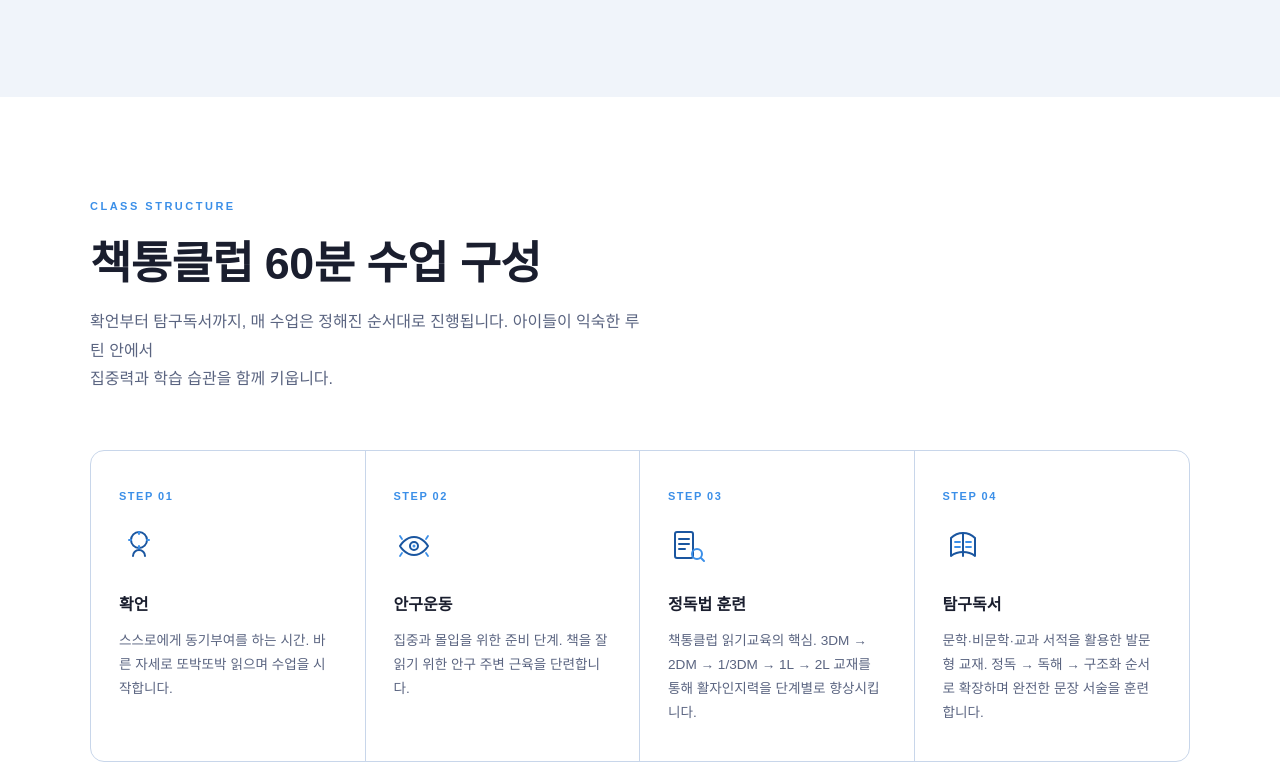
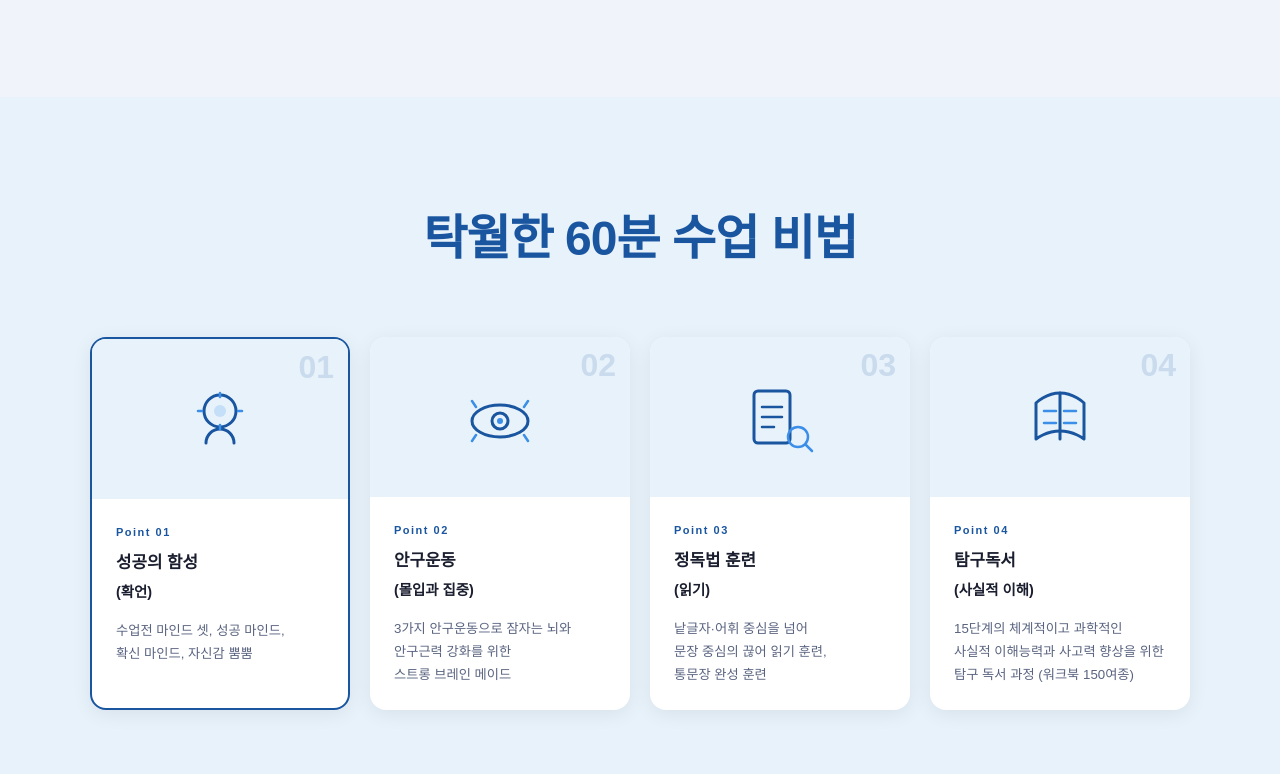
Before and after one commit to hobbytrain80-cmyk/booktongjoin, a plain HTML site: page index.html in a window 1280 px wide. Shown: the part 2546-3320 px from the top of the page. Drawn offline with Linux system fonts and the light colour scheme.

Commit message:
수업 순서 섹션 디자인 개편: 탁월한 60분 수업 비법

```diff
--- a/index.html
+++ b/index.html
@@ -629,57 +629,85 @@
   </section>
 
   <!-- CLASS FLOW -->
-  <section class="classflow" id="classflow">
+  <section class="classflow" id="classflow" style="background:#e8f2fb;">
     <div class="container">
-      <div class="classflow-top">
-        <div class="section-label">Class Structure</div>
-        <h2>책통클럽 60분 수업 구성</h2>
-        <p>확언부터 탐구독서까지, 매 수업은 정해진 순서대로 진행됩니다. 아이들이 익숙한 루틴 안에서<br>집중력과 학습 습관을 함께 키웁니다.</p>
+      <div style="text-align:center;margin-bottom:56px;">
+        <h2 style="font-size:clamp(2rem,4vw,3rem);font-weight:900;color:var(--green);letter-spacing:-1px;">탁월한 60분 수업 비법</h2>
       </div>
-      <div class="flow-steps">
-        <div class="flow-step">
-          <div class="flow-tag">STEP 01</div>
-          <svg width="40" height="40" viewBox="0 0 40 40" fill="none" xmlns="http://www.w3.org/2000/svg" style="margin-bottom:16px;">
-            <circle cx="20" cy="14" r="8" stroke="var(--green)" stroke-width="2" fill="none"/>
-            <path d="M14 30c0-3.314 2.686-6 6-6s6 2.686 6 6" stroke="var(--green)" stroke-width="2" stroke-linecap="round" fill="none"/>
-            <path d="M20 6v2M20 20v2M12 14h-2M30 14h-2" stroke="var(--yellow)" stroke-width="2" stroke-linecap="round"/>
-          </svg>
-          <h4>확언</h4>
-          <p>스스로에게 동기부여를 하는 시간. 바른 자세로 또박또박 읽으며 수업을 시작합니다.</p>
+      <div style="display:grid;grid-template-columns:repeat(4,1fr);gap:20px;">
+
+        <!-- Point 01 -->
+        <div style="background:#fff;border-radius:16px;overflow:hidden;box-shadow:0 4px 20px rgba(0,0,0,0.07);border:2px solid var(--green);">
+          <div style="background:#e8f2fb;padding:36px 24px 28px;display:flex;align-items:center;justify-content:center;min-height:160px;position:relative;">
+            <span style="position:absolute;top:12px;right:14px;font-size:2rem;font-weight:900;color:rgba(26,86,160,0.15);line-height:1;">01</span>
+            <svg width="80" height="80" viewBox="0 0 80 80" fill="none" xmlns="http://www.w3.org/2000/svg">
+              <circle cx="40" cy="28" r="16" stroke="#1a56a0" stroke-width="3" fill="none"/>
+              <path d="M26 60c0-7.732 6.268-14 14-14s14 6.268 14 14" stroke="#1a56a0" stroke-width="3" stroke-linecap="round" fill="none"/>
+              <path d="M40 10v4M40 42v4M22 28h-4M62 28h-4" stroke="#3b8fe8" stroke-width="2.5" stroke-linecap="round"/>
+              <circle cx="40" cy="28" r="6" fill="#3b8fe8" opacity="0.2"/>
+            </svg>
+          </div>
+          <div style="padding:24px;">
+            <p style="font-size:11px;font-weight:700;letter-spacing:1.5px;color:var(--green);margin-bottom:6px;">Point 01</p>
+            <h4 style="font-size:1.05rem;font-weight:800;color:var(--text);margin-bottom:12px;">성공의 함성<br><span style="font-weight:600;font-size:0.9rem;">(확언)</span></h4>
+            <p style="font-size:0.83rem;color:var(--muted);line-height:1.75;">수업전 마인드 셋, 성공 마인드,<br>확신 마인드, 자신감 뿜뿜</p>
+          </div>
         </div>
-        <div class="flow-step">
-          <div class="flow-tag">STEP 02</div>
-          <svg width="40" height="40" viewBox="0 0 40 40" fill="none" xmlns="http://www.w3.org/2000/svg" style="margin-bottom:16px;">
-            <path d="M6 20c0 0 5-9 14-9s14 9 14 9-5 9-14 9S6 20 6 20z" stroke="var(--green)" stroke-width="2" fill="none" stroke-linejoin="round"/>
-            <circle cx="20" cy="20" r="4" stroke="var(--green)" stroke-width="2" fill="none"/>
-            <circle cx="20" cy="20" r="1.5" fill="var(--yellow)"/>
-            <path d="M8 13l-2-3M32 13l2-3M8 27l-2 3M32 27l2 3" stroke="var(--yellow)" stroke-width="1.8" stroke-linecap="round"/>
-          </svg>
-          <h4>안구운동</h4>
-          <p>집중과 몰입을 위한 준비 단계. 책을 잘 읽기 위한 안구 주변 근육을 단련합니다.</p>
+
+        <!-- Point 02 -->
+        <div style="background:#fff;border-radius:16px;overflow:hidden;box-shadow:0 4px 20px rgba(0,0,0,0.07);">
+          <div style="background:#e8f2fb;padding:36px 24px 28px;display:flex;align-items:center;justify-content:center;min-height:160px;position:relative;">
+            <span style="position:absolute;top:12px;right:14px;font-size:2rem;font-weight:900;color:rgba(26,86,160,0.15);line-height:1;">02</span>
+            <svg width="80" height="80" viewBox="0 0 80 80" fill="none" xmlns="http://www.w3.org/2000/svg">
+              <ellipse cx="40" cy="40" rx="28" ry="16" stroke="#1a56a0" stroke-width="3" fill="none"/>
+              <circle cx="40" cy="40" r="8" stroke="#1a56a0" stroke-width="3" fill="none"/>
+              <circle cx="40" cy="40" r="3" fill="#3b8fe8"/>
+              <path d="M16 26l-4-6M64 26l4-6M16 54l-4 6M64 54l4 6" stroke="#3b8fe8" stroke-width="2.5" stroke-linecap="round"/>
+            </svg>
+          </div>
+          <div style="padding:24px;">
+            <p style="font-size:11px;font-weight:700;letter-spacing:1.5px;color:var(--green);margin-bottom:6px;">Point 02</p>
+            <h4 style="font-size:1.05rem;font-weight:800;color:var(--text);margin-bottom:12px;">안구운동<br><span style="font-weight:600;font-size:0.9rem;">(몰입과 집중)</span></h4>
+            <p style="font-size:0.83rem;color:var(--muted);line-height:1.75;">3가지 안구운동으로 잠자는 뇌와<br>안구근력 강화를 위한<br>스트롱 브레인 메이드</p>
+          </div>
         </div>
-        <div class="flow-step">
-          <div class="flow-tag">STEP 03</div>
-          <svg width="40" height="40" viewBox="0 0 40 40" fill="none" xmlns="http://www.w3.org/2000/svg" style="margin-bottom:16px;">
-            <rect x="7" y="6" width="18" height="26" rx="2" stroke="var(--green)" stroke-width="2" fill="none"/>
-            <path d="M11 13h10M11 18h10M11 23h6" stroke="var(--green)" stroke-width="2" stroke-linecap="round"/>
-            <circle cx="29" cy="28" r="5" stroke="var(--yellow)" stroke-width="2" fill="none"/>
-            <path d="M33 32l3 3" stroke="var(--yellow)" stroke-width="2" stroke-linecap="round"/>
-          </svg>
-          <h4>정독법 훈련</h4>
-          <p>책통클럽 읽기교육의 핵심. 3DM → 2DM → 1/3DM → 1L → 2L 교재를 통해 활자인지력을 단계별로 향상시킵니다.</p>
+
+        <!-- Point 03 -->
+        <div style="background:#fff;border-radius:16px;overflow:hidden;box-shadow:0 4px 20px rgba(0,0,0,0.07);">
+          <div style="background:#e8f2fb;padding:36px 24px 28px;display:flex;align-items:center;justify-content:center;min-height:160px;position:relative;">
+            <span style="position:absolute;top:12px;right:14px;font-size:2rem;font-weight:900;color:rgba(26,86,160,0.15);line-height:1;">03</span>
+            <svg width="80" height="80" viewBox="0 0 80 80" fill="none" xmlns="http://www.w3.org/2000/svg">
+              <rect x="14" y="10" width="36" height="52" rx="4" stroke="#1a56a0" stroke-width="3" fill="none"/>
+              <path d="M22 26h20M22 36h20M22 46h12" stroke="#1a56a0" stroke-width="2.5" stroke-linecap="round"/>
+              <circle cx="58" cy="56" r="10" stroke="#3b8fe8" stroke-width="2.5" fill="none"/>
+              <path d="M66 64l6 6" stroke="#3b8fe8" stroke-width="2.5" stroke-linecap="round"/>
+            </svg>
+          </div>
+          <div style="padding:24px;">
+            <p style="font-size:11px;font-weight:700;letter-spacing:1.5px;color:var(--green);margin-bottom:6px;">Point 03</p>
+            <h4 style="font-size:1.05rem;font-weight:800;color:var(--text);margin-bottom:12px;">정독법 훈련<br><span style="font-weight:600;font-size:0.9rem;">(읽기)</span></h4>
+            <p style="font-size:0.83rem;color:var(--muted);line-height:1.75;">낱글자·어휘 중심을 넘어<br>문장 중심의 끊어 읽기 훈련,<br>통문장 완성 훈련</p>
+          </div>
         </div>
-        <div class="flow-step">
-          <div class="flow-tag">STEP 04</div>
-          <svg width="40" height="40" viewBox="0 0 40 40" fill="none" xmlns="http://www.w3.org/2000/svg" style="margin-bottom:16px;">
-            <path d="M20 7C13 7 8 12 8 12v18s5-4 12-4 12 4 12 4V12s-5-5-12-5z" stroke="var(--green)" stroke-width="2" fill="none" stroke-linejoin="round"/>
-            <path d="M20 7v23" stroke="var(--green)" stroke-width="2" stroke-linecap="round"/>
-            <path d="M12 16h5M12 21h5" stroke="var(--yellow)" stroke-width="1.8" stroke-linecap="round"/>
-            <path d="M23 16h5M23 21h5" stroke="var(--yellow)" stroke-width="1.8" stroke-linecap="round"/>
-          </svg>
-          <h4>탐구독서</h4>
-          <p>문학·비문학·교과 서적을 활용한 발문형 교재. 정독 → 독해 → 구조화 순서로 확장하며 완전한 문장 서술을 훈련합니다.</p>
+
+        <!-- Point 04 -->
+        <div style="background:#fff;border-radius:16px;overflow:hidden;box-shadow:0 4px 20px rgba(0,0,0,0.07);">
+          <div style="background:#e8f2fb;padding:36px 24px 28px;display:flex;align-items:center;justify-content:center;min-height:160px;position:relative;">
+            <span style="position:absolute;top:12px;right:14px;font-size:2rem;font-weight:900;color:rgba(26,86,160,0.15);line-height:1;">04</span>
+            <svg width="80" height="80" viewBox="0 0 80 80" fill="none" xmlns="http://www.w3.org/2000/svg">
+              <path d="M40 12C26 12 16 22 16 22v36s10-8 24-8 24 8 24 8V22S54 12 40 12z" stroke="#1a56a0" stroke-width="3" fill="none" stroke-linejoin="round"/>
+              <path d="M40 12v46" stroke="#1a56a0" stroke-width="3" stroke-linecap="round"/>
+              <path d="M24 30h12M24 42h12" stroke="#3b8fe8" stroke-width="2.5" stroke-linecap="round"/>
+              <path d="M44 30h12M44 42h12" stroke="#3b8fe8" stroke-width="2.5" stroke-linecap="round"/>
+            </svg>
+          </div>
+          <div style="padding:24px;">
+            <p style="font-size:11px;font-weight:700;letter-spacing:1.5px;color:var(--green);margin-bottom:6px;">Point 04</p>
+            <h4 style="font-size:1.05rem;font-weight:800;color:var(--text);margin-bottom:12px;">탐구독서<br><span style="font-weight:600;font-size:0.9rem;">(사실적 이해)</span></h4>
+            <p style="font-size:0.83rem;color:var(--muted);line-height:1.75;">15단계의 체계적이고 과학적인<br>사실적 이해능력과 사고력 향상을 위한<br>탐구 독서 과정 (워크북 150여종)</p>
+          </div>
         </div>
+
       </div>
     </div>
   </section>
```
